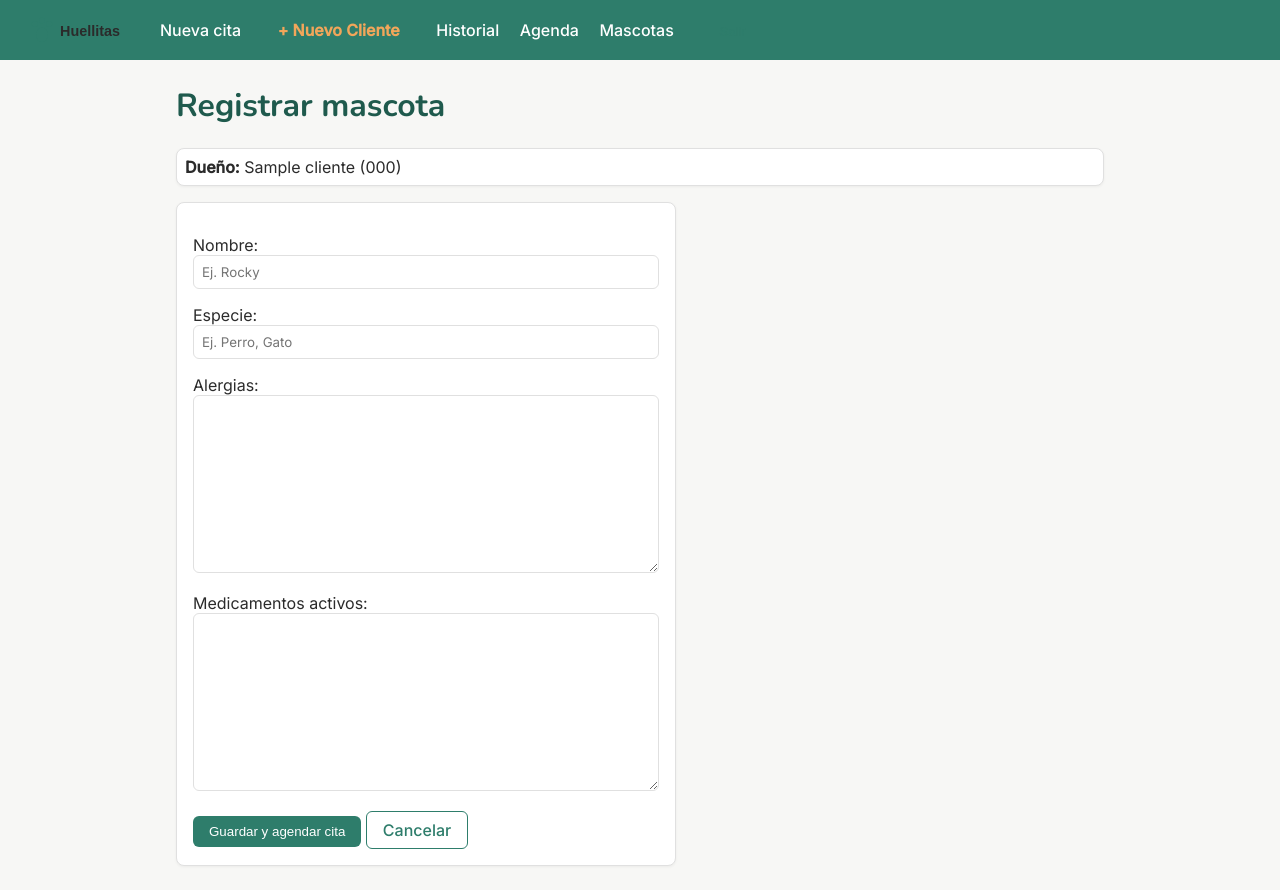
After one commit to CarlosVA1992/SGCV, a Django app: page /clientes/1/mascota/nueva/ in a window 1280 px wide. The commit adds this page. Run offline with Django 5.2, Linux system fonts and the light colour scheme; a user stored in the database is signed in; tables that the repository leaves empty hold one stand-in row (values such as "Sample post").

Commit message:
T-60/T-61/T-62: agrega registro de clientes y mascotas para recepcion

```diff
--- a/web/forms.py
+++ b/web/forms.py
@@ -85,3 +85,25 @@ class AdendaForm(forms.ModelForm):
         if not motivo:
             raise forms.ValidationError("El motivo de la adenda es obligatorio.")
         return motivo
+
+from core.models import Cliente
+
+class ClienteForm(forms.ModelForm):
+    class Meta:
+        model = Cliente
+        fields = ["nombre", "telefono", "email"]
+        widgets = {
+            "nombre": forms.TextInput(attrs={"placeholder": "Ej. María Gómez"}),
+            "telefono": forms.TextInput(attrs={"placeholder": "Ej. 70012345"}),
+            "email": forms.EmailInput(attrs={"placeholder": "opcional@correo.com"}),
+        }
+from core.models import Mascota
+
+class MascotaForm(forms.ModelForm):
+    class Meta:
+        model = Mascota
+        fields = ["nombre", "especie", "alergias", "medicamentos_activos"]
+        widgets = {
+            "nombre": forms.TextInput(attrs={"placeholder": "Ej. Rocky"}),
+            "especie": forms.TextInput(attrs={"placeholder": "Ej. Perro, Gato"}),
+        }
--- a/web/templates/base.html
+++ b/web/templates/base.html
@@ -117,6 +117,7 @@
     <nav>
       {% if user.is_authenticated %}
             <a href="{% url 'crear_cita' %}">Nueva cita</a>
+              <a href="{% url 'crear_cliente' %}" class="btn btn-secundario" style="border: none; color: #F2A65A; font-weight: bold;">+ Nuevo Cliente</a>
             {% if user.is_superuser or user.groups.all|length > 0 %}
             <a href="{% url 'historial_dummy' %}">Historial</a>
             <a href="{% url 'agenda' %}">Agenda</a>
--- /dev/null
+++ b/web/templates/web/crear_mascota.html
@@ -0,0 +1,17 @@
+{% extends "base.html" %}
+{% block title %}Nueva Mascota — Huellitas{% endblock %}
+
+{% block content %}
+<h1>Registrar mascota</h1>
+<p class="card" style="padding: 8px; margin-bottom: 16px;">
+  <strong>Dueño:</strong> {{ cliente.nombre }} ({{ cliente.telefono }})
+</p>
+<div class="card" style="max-width: 500px;">
+  <form method="post">
+    {% csrf_token %}
+    {{ form.as_p }}
+    <button type="submit" class="btn btn-primario">Guardar y agendar cita</button>
+    <a href="{% url 'agenda' %}" class="btn btn-secundario">Cancelar</a>
+  </form>
+</div>
+{% endblock %}
--- a/web/urls.py
+++ b/web/urls.py
@@ -16,5 +16,7 @@ urlpatterns = [
     path("mascotas/<int:mascota_id>/evolucion/", views.evolucion, name="evolucion"),
     path("agenda/propuesta/", views.propuesta_agenda, name="propuesta_agenda"),
     path("citas/<int:cita_id>/emergencia/", views.registrar_emergencia_view, name="emergencia"),
+    path("clientes/nuevo/", views.crear_cliente, name="crear_cliente"),
+    path("clientes/<int:cliente_id>/mascota/nueva/", views.crear_mascota, name="crear_mascota"),
 
 ]
--- a/web/views.py
+++ b/web/views.py
@@ -206,3 +206,35 @@ def registrar_emergencia_view(request, cita_id):
         "cita": cita,
         "resultado": resultado,
     })
+
+from .forms import ClienteForm
+
+@role_required("administrador", "recepcionista")
+def crear_cliente(request):
+    if request.method == "POST":
+        form = ClienteForm(request.POST)
+        if form.is_valid():
+            cliente = form.save()
+            messages.success(request, "Cliente registrado. Ahora puede registrar su mascota.")
+            return redirect("crear_mascota", cliente_id=cliente.id) # Lo mandamos directo a crear la mascota
+    else:
+        form = ClienteForm()
+    return render(request, "web/crear_cliente.html", {"form": form})
+
+from .forms import MascotaForm
+from core.models import Cliente
+
+@role_required("administrador", "recepcionista")
+def crear_mascota(request, cliente_id):
+    cliente = get_object_or_404(Cliente, pk=cliente_id)
+    if request.method == "POST":
+        form = MascotaForm(request.POST)
+        if form.is_valid():
+            mascota = form.save(commit=False)
+            mascota.cliente = cliente
+            mascota.save()
+            messages.success(request, "Mascota registrada. Ya puede agendar una cita.")
+            return redirect("crear_cita") # Lo mandamos directo a agendar cita
+    else:
+        form = MascotaForm()
+    return render(request, "web/crear_mascota.html", {"form": form, "cliente": cliente})
```
Also changed, not shown: web/templates/web/crear_cliente.html (added, +14 -0 lines).
